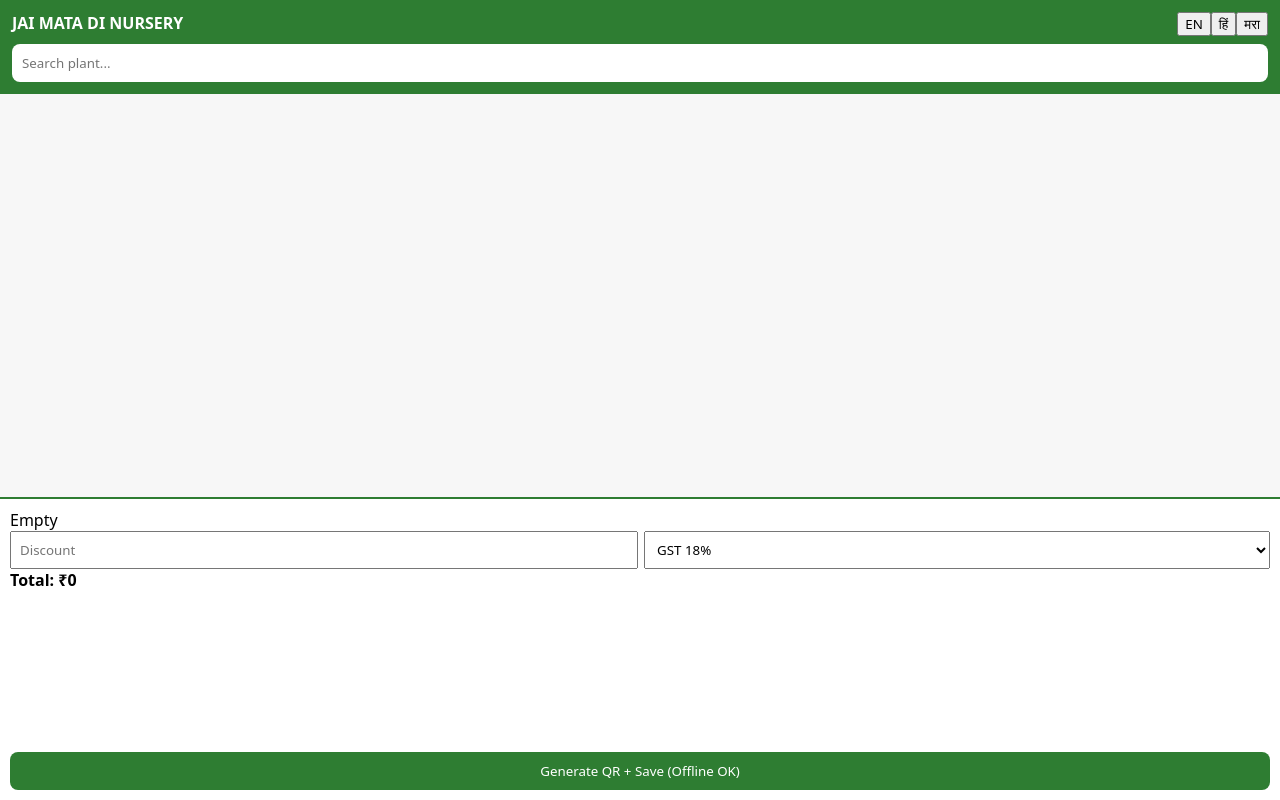
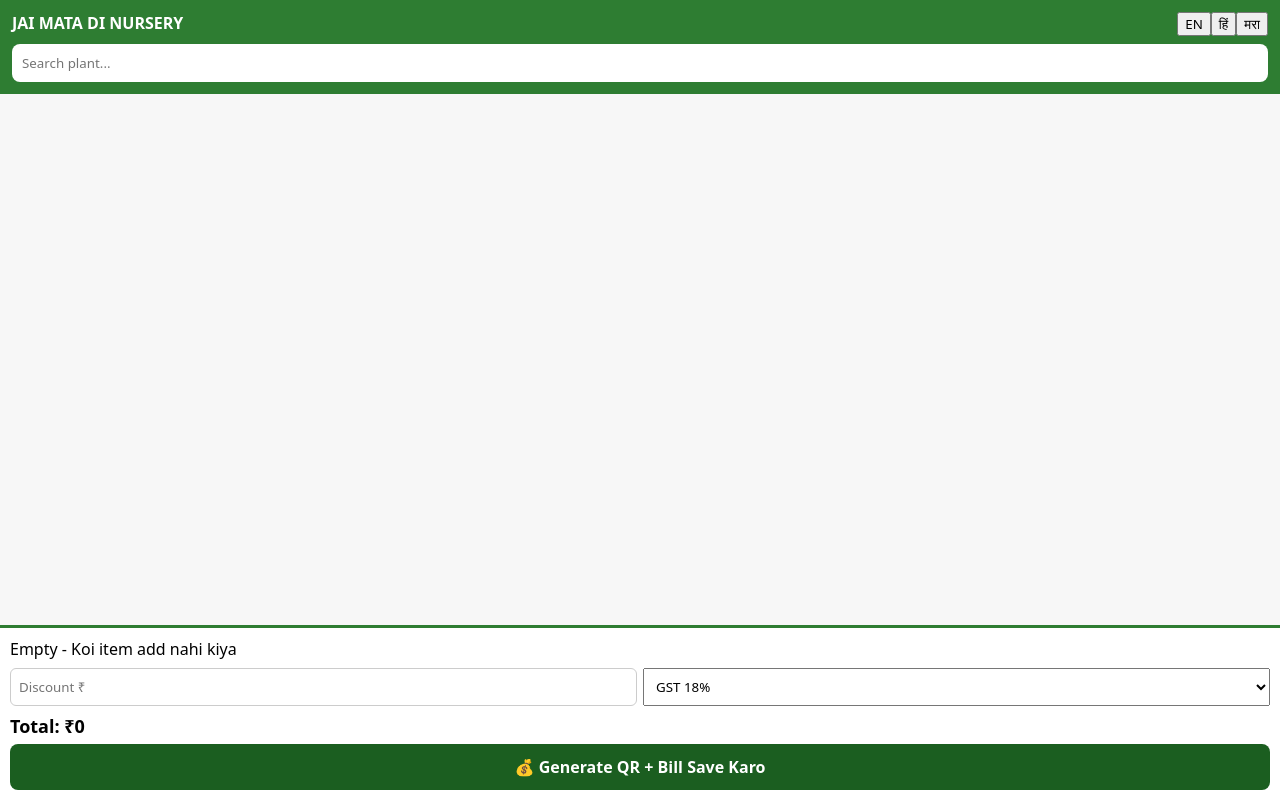
Before and after one commit to rolexdkscreation-max/Jay-Mata-Di-nursery-, a plain HTML site: page index.html in a window 1280 px wide. Drawn offline with Linux system fonts and the light colour scheme.

Commit message:
Enhance billing section and QR code functionality
Updated the layout and functionality of the billing section, including discount input and QR code generation.

```diff
--- a/index.html
+++ b/index.html
@@ -1,15 +1,20 @@
-<!DOCTYPE html><html><head><meta charset="UTF-8"><meta name="viewport" content="width=device-width, initial-scale=1.0"><title>JAI MATA DI SELLING</title><link rel="manifest" href="manifest.json"><style>:root{--g:#2e7d32}*{box-sizing:border-box;font-family:system-ui}body{margin:0;background:#f7f7f7}header{background:var(--g);color:#fff;padding:12px;position:sticky;top:0}.grid{display:grid;grid-template-columns:1fr 1fr;gap:10px;padding:12px}.card{background:#fff;border-radius:12px;padding:8px;box-shadow:0 2px 6px rgba(0,0,0,.1)}.card img{width:100%;height:120px;object-fit:cover;border-radius:8px}.dot{width:22px;height:22px;border-radius:50%;border:2px solid #ddd;display:inline-block;margin:2px}.dot.sel{border:2px solid #000;transform:scale(1.2)}.bill{position:fixed;bottom:0;left:0;right:0;background:#fff;border-top:2px solid var(--g);padding:10px;max-height:55vh;overflow:auto}.btn{background:var(--g);color:#fff;border:none;padding:10px;border-radius:8px;width:100%;margin-top:6px}</style></head><body>
-<header><div style="display:flex;justify-content:space-between"><b>JAI MATA DI NURSERY</b><div><button onclick="setLang('en')" id="btn-en">EN</button><button onclick="setLang('hi')" id="btn-hi">हिं</button><button onclick="setLang('mr')" id="btn-mr">मरा</button></div></div><input id="searchInput" style="width:100%;padding:10px;border-radius:8px;border:none;margin-top:8px" placeholder="Search plant..." oninput="render()"></header>
+<!DOCTYPE html><html><head><meta charset="UTF-8"><meta name="viewport" content="width=device-width, initial-scale=1.0"><title>JAI MATA DI SELLING</title><link rel="manifest" href="manifest.json"><style>:root{--g:#2e7d32}*{box-sizing:border-box;font-family:system-ui}body{margin:0;background:#f7f7f7;padding-bottom:280px}header{background:var(--g);color:#fff;padding:12px;position:sticky;top:0;z-index:10}.grid{display:grid;grid-template-columns:1fr 1fr;gap:10px;padding:12px}.card{background:#fff;border-radius:12px;padding:8px;box-shadow:0 2px 6px rgba(0,0,0,.1)}.card img{width:100%;height:120px;object-fit:cover;border-radius:8px}.dot{width:22px;height:22px;border-radius:50%;border:2px solid #ddd;display:inline-block;margin:2px;cursor:pointer}.dot.sel{border:2px solid #000;transform:scale(1.2)}.bill{position:fixed;bottom:0;left:0;right:0;background:#fff;border-top:3px solid var(--g);padding:10px;max-height:60vh;overflow:auto}.btn{background:var(--g);color:#fff;border:none;padding:12px;border-radius:8px;width:100%;margin-top:6px;font-weight:700}#qrBox{text-align:center;margin:10px 0;display:none;background:#fff;padding:10px;border:2px dashed var(--g);border-radius:10px}</style></head><body>
+<header><div style="display:flex;justify-content:space-between"><b>JAI MATA DI NURSERY</b><div><button onclick="setLang('en')">EN</button><button onclick="setLang('hi')">हिं</button><button onclick="setLang('mr')">मरा</button></div></div><input id="searchInput" style="width:100%;padding:10px;border-radius:8px;border:none;margin-top:8px" placeholder="Search plant..." oninput="render()"></header>
 <div id="grid" class="grid"></div>
-<div class="bill"><div id="billItems">Empty</div><div style="display:flex;gap:6px"><input id="disc" type="number" placeholder="Discount" style="flex:1;padding:8px"><select id="gst" style="flex:1;padding:8px"><option value="0">GST OFF</option><option value="18" selected>GST 18%</option></select></div><div id="total" style="font-weight:800">Total: ₹0</div><canvas id="qr"></canvas><br><button class="btn" onclick="genBill()">Generate QR + Save (Offline OK)</button><small id="sync"></small></div>
+<div class="bill">
+<div id="billItems">Empty - Koi item add nahi kiya</div>
+<div style="display:flex;gap:6px;margin:8px 0"><input id="disc" type="number" placeholder="Discount ₹" style="flex:1;padding:8px;border-radius:6px;border:1px solid #ccc"><select id="gst" style="flex:1;padding:8px"><option value="0">GST OFF</option><option value="18" selected>GST 18%</option></select></div>
+<div id="total" style="font-weight:800;font-size:18px">Total: ₹0</div>
+<div id="qrBox"><p style="margin:0;font-weight:700">📲 Customer Is QR Se Pay Karega</p><canvas id="qrCanvas"></canvas><p id="upiShow" style="font-size:12px"></p><img id="qrImg" style="display:none"></div>
+<button class="btn" onclick="genBill()" style="background:#1b5e20;font-size:16px">💰 Generate QR + Bill Save Karo</button>
+<small id="sync" style="color:green;font-weight:700"></small>
+</div>
+
 <script src="https://cdn.jsdelivr.net/npm/qrcode@1.5.3/build/qrcode.min.js"></script>
 <script>
-let PRODUCTS=JSON.parse(localStorage.getItem('products')||'[]'); let lang='en'; let cart=[]; let UPI=localStorage.getItem('upi')||'jaimatadi@okhdfcbank';
+let PRODUCTS=JSON.parse(localStorage.getItem('products')||'[]'); let lang='en'; let cart=[];
+function getUPI(){return localStorage.getItem('upi')||'7050279271@kotak';}
 function setLang(l){lang=l;render();}
-function render(){let q=document.getElementById('searchInput').value.toLowerCase();let g=document.getElementById('grid');g.innerHTML='';PRODUCTS.filter(p=>(p.name[lang]||p.name.en).toLowerCase().includes(q)).forEach(p=>{let s=p._sel||0;let v=p.variants[s];let d=document.createElement('div');d.className='card';d.innerHTML=`<img src="${v.photo}"><br><b>${p.name[lang]||p.name.en}</b><br><small>${p.inch?`${p.inch} Inch | ${p.company} | ${p.type}`:''}</small><div>${p.variants.map((vv,i)=>`<div class="dot ${i==s?'sel':''}" style="background:${vv.colorCode}" onclick="selVar(${p.id},${i})"></div>`).join('')}</div><small>${v.color} | St:${v.stock} | ₹${v.price}</small><button class="btn" onclick="addBill(${p.id})">Add +</button>`;g.appendChild(d);});}
+function render(){let q=document.getElementById('searchInput').value.toLowerCase();let g=document.getElementById('grid');g.innerHTML='';PRODUCTS.filter(p=>(p.name[lang]||p.name.en).toLowerCase().includes(q)).forEach(p=>{let s=p._sel||0;let v=p.variants[s];let d=document.createElement('div');d.className='card';d.innerHTML=`<img src="${v.photo}" onerror="this.src='https://via.placeholder.com/300'"><br><b>${p.name[lang]||p.name.en}</b><br><small>${p.category||''}</small><div>${p.variants.map((vv,i)=>`<div class="dot ${i==s?'sel':''}" style="background:${vv.colorCode}" onclick="selVar(${p.id},${i})" title="${vv.color}"></div>`).join('')}</div><small>${v.color} | St:${v.stock} | ₹${v.price}</small><button class="btn" onclick="addBill(${p.id})">Add +</button>`;g.appendChild(d);});}
 window.selVar=(id,i)=>{let p=PRODUCTS.find(x=>x.id==id);p._sel=i;render();}
-window.addBill=(id)=>{let p=PRODUCTS.find(x=>x.id==id);let v=p.variants[p._sel||0];cart.push({name:p.name[lang]||p.name.en,color:v.color,price:v.price});v.stock--;localStorage.setItem('products',JSON.stringify(PRODUCTS));upd();render();}
-function upd(){let sub=cart.reduce((s,c)=>s+c.price,0);let disc=parseFloat(document.getElementById('disc').value||0);let gst=parseFloat(document.getElementById('gst').value||0);let tot=(sub-disc)*(1+gst/100);document.getElementById('total').innerText=`Total: ₹${tot.toFixed(0)}`;document.getElementById('billItems').innerHTML=cart.map((c,i)=>`${i+1}. ${c.name} (${c.color}) ₹${c.price}`).join('<br>')||'Empty';return tot;}
-window.genBill=()=>{let tot=upd();let link=`upi://pay?pa=${UPI}&pn=JAI MATA DI NURSERY&am=${tot.toFixed(0)}&cu=INR`;QRCode.toCanvas(document.getElementById('qr'),link,{width:160});let bills=JSON.parse(localStorage.getItem('bills')||'[]');bills.push({id:Date.now(),cart,total:tot});localStorage.setItem('bills',JSON.stringify(bills));document.getElementById('sync').innerText='Saved Offline ✅';}
-if('serviceWorker' in navigator)navigator.serviceWorker.register('sw.js'); render();
-</script></body></html>
+window.addBill=(id)=>{let p=PRODUCTS.find(x=>x.id==id);let v=p.variants[p._sel||0];if(v.stock<=0)return alert('Stock khatam!');cart.push({id:p.id,varIdx:p._sel||0,name:p.name[lang]||p.name.en,color:v.color,price:v.price});v.stock--;localStorage.setItem('products',JSON.stringify(PRODUCTS
```
